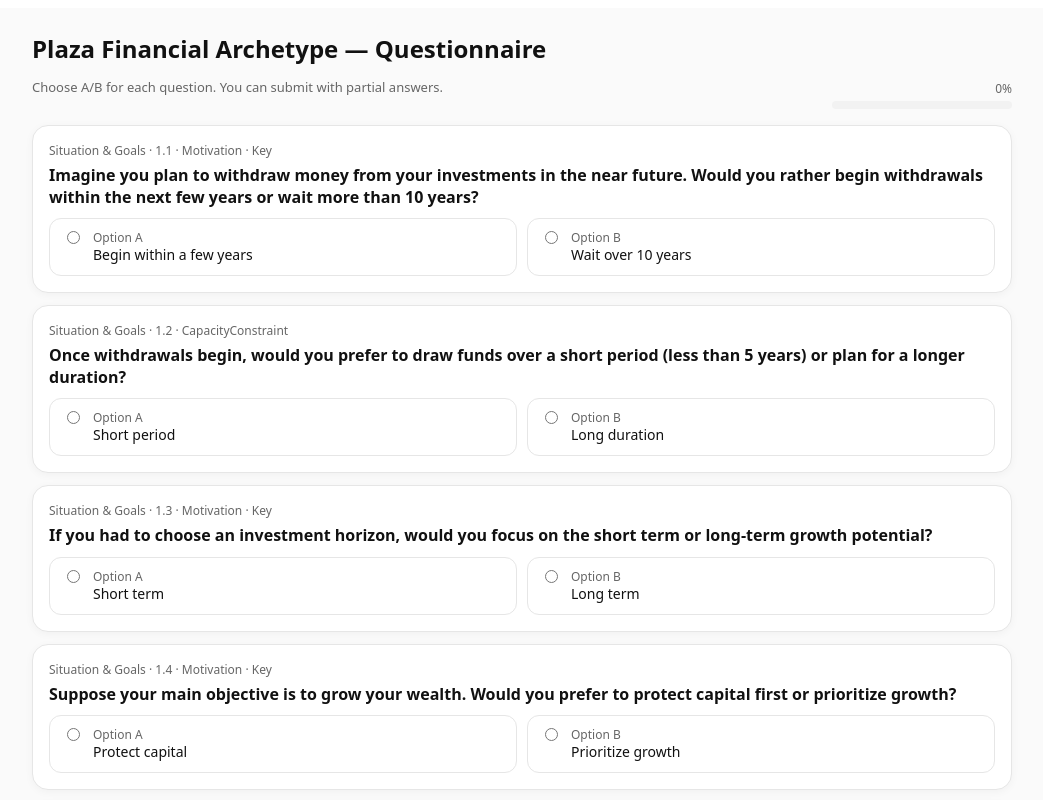
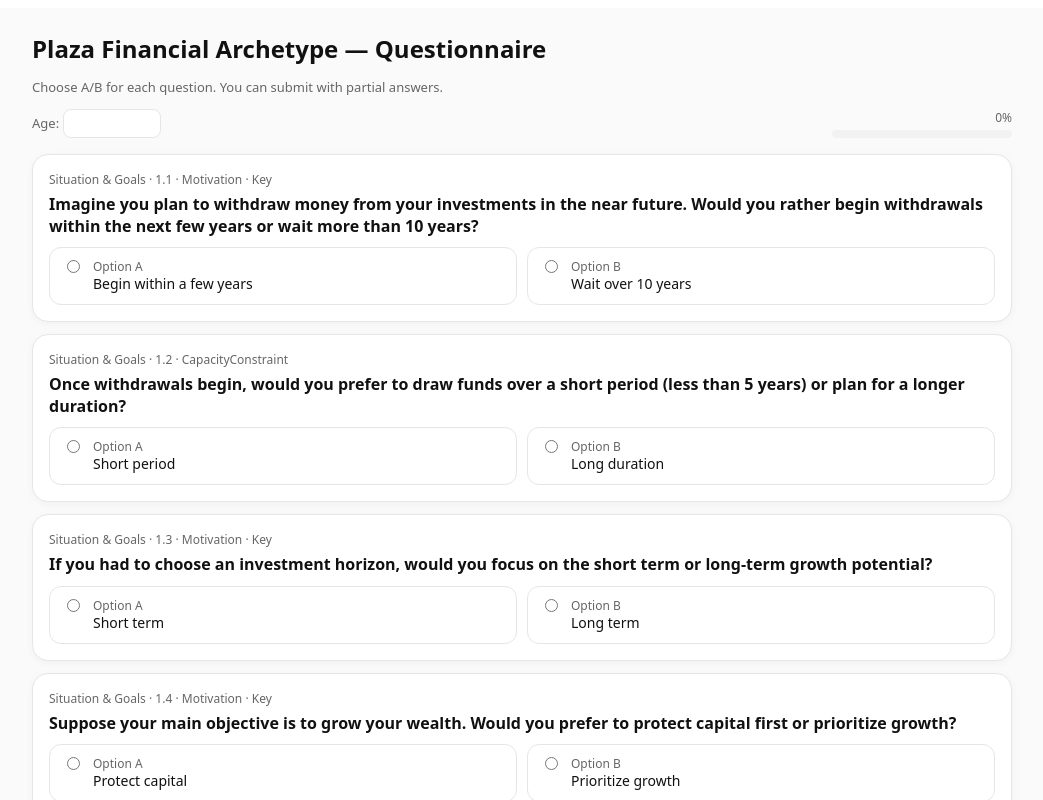
Before and after one commit to schwifty-io/plaza-archetype, a React (Vite) app: page / in a window 1280 px wide. Shown: the top 800 px of the page, without its empty margins (118-1161 px from the left). Built offline with nearby package versions, Linux system fonts and the light colour scheme.

Commit message:
Add age input and Age & Change section
Added age input for cohort analysis and new section for Age & Change. Implemented ChangeIndex calculation for assessing risk willingness and changes over time.

```diff
--- a/src/App.jsx
+++ b/src/App.jsx
@@ -1,4 +1,3 @@
-// src/App.jsx
 import React, { useMemo, useState } from "react";
 
 /**
@@ -7,6 +6,11 @@ import React, { useMemo, useState } from "react";
  * - Standard item: right-pole = 70, left-pole = 30
  * - Dimension thresholds: >=60 → right pole; <40 → left pole; 40–59 → use key-mean tiebreaker; else default left
  * Capacity flags (ability guardrails) will temper Risk Willingness B → S if any flag triggers.
+ *
+ * Additions in this version:
+ * - Age input (not scored, for cohort analysis)
+ * - Section 5: Age & Change (5.1–5.3 only for ChangeIndex; 5.4–5.5 both for Risk Willingness and ChangeIndex)
+ * - ChangeIndex (0–5) and direction (↑ more daring / → no clear change / ↓ more cautious)
  */
 
 // ===== 16 archetype descriptions (from your doc) =====
@@ -45,9 +49,9 @@ const ARCHETYPE_DESCRIPTIONS = {
     "The Casual Speculator — Markets are a hobby, not a mission. They enjoy reading financial news, trying ideas, and sometimes following tips — but without a deep plan. They see investing as part intuition, part entertainment. Advisors who keep things light yet educational can gradually build trust and structure around their behavior. Left unguided, they drift with trends; guided well, they mature into balanced investors who enjoy both the process and the purpose.",
 };
 
-// ===== Questions (same structure you already use) =====
+// ===== Questions (Sections 1–4: your current design; Section 5: Age & Change) =====
 const QUESTIONS = [
-  // Situation & Goals (Motivation / Capacity flags)
+  // ===== 1. Situation & Goals =====
   { code: "1.1", section: "Situation & Goals",
     text: "Imagine you plan to withdraw money from your investments in the near future. Would you rather begin withdrawals within the next few years or wait more than 10 years?",
     A: "Begin within a few years", B: "Wait over 10 years",
@@ -55,7 +59,8 @@ const QUESTIONS = [
   { code: "1.2", section: "Situation & Goals",
     text: "Once withdrawals begin, would you prefer to draw funds over a short period (less than 5 years) or plan for a longer duration?",
     A: "Short period", B: "Long duration",
-    dimension: "CapacityConstraint", cap: (opt)=>({ Short_Horizon_Flag: opt==="A" }) },
+    dimension: "CapacityConstraint",
+    cap: (opt)=>({ Short_Horizon_Flag: opt==="A" }) },
   { code: "1.3", section: "Situation & Goals",
     text: "If you had to choose an investment horizon, would you focus on the short term or long-term growth potential?",
     A: "Short term", B: "Long term",
@@ -71,25 +76,29 @@ const QUESTIONS = [
   { code: "1.6", section: "Situation & Goals",
     text: "Imagine an investment that offers higher return potential but with larger losses possible in a given year. Would you accept it or prefer a safer alternative?",
     A: "Accept higher potential losses", B: "Choose safer option",
-    dimension: "CapacityConstraint", cap: (opt)=>({ ConsistencyCheck: opt==="A" ? "Aggressive":"Conservative" }) },
+    dimension: "CapacityConstraint",
+    cap: (opt)=>({ ConsistencyCheck: opt==="A" ? "Aggressive":"Conservative" }) },
   { code: "1.7", section: "Situation & Goals",
     text: "Suppose your annual income and net worth are limited. Would you still invest aggressively or remain conservative?",
     A: "Invest aggressively", B: "Remain conservative",
-    dimension: "CapacityConstraint", cap: (opt)=>({ LowCapacity_Aggressive: opt==="A" }) },
+    dimension: "CapacityConstraint",
+    cap: (opt)=>({ LowCapacity_Aggressive: opt==="A" }) },
   { code: "1.8", section: "Situation & Goals",
     text: "If a large share of your total liquid assets would be invested in one account, would you be comfortable concentrating or prefer spreading risk?",
     A: "Concentrate investment", B: "Spread risk",
-    dimension: "CapacityConstraint", cap: (opt)=>({ Concentration_Flag: opt==="A" }) },
+    dimension: "CapacityConstraint",
+    cap: (opt)=>({ Concentration_Flag: opt==="A" }) },
   { code: "1.9", section: "Situation & Goals",
     text: "Imagine you face an emergency expense. Would you rely on your portfolio or your separate emergency reserves?",
     A: "Use portfolio", B: "Use emergency reserves",
-    dimension: "CapacityConstraint", cap: (opt)=>({ No_Emergency_Fund: opt==="A" }) },
+    dimension: "CapacityConstraint",
+    cap: (opt)=>({ No_Emergency_Fund: opt==="A" }) },
   { code: "1.10", section: "Situation & Goals",
     text: "If you rely on this account for living expenses, would you draw regularly or preserve it for future use?",
     A: "Draw regularly", B: "Preserve for future",
     dimension: "Motivation", isKey:false, weight:1, high:"B" },
 
-  // Risk Tolerance (Willingness)
+  // ===== 2. Risk Tolerance =====
   { code: "2.1", section: "Risk Tolerance",
     text: "If your portfolio dropped 25% in three months, would you sell part to reduce losses or hold through volatility?",
     A: "Sell part", B: "Hold through volatility",
@@ -107,7 +116,7 @@ const QUESTIONS = [
     A: "Comfortable with deviations", B: "Track the index closely",
     dimension: "RiskTolerance_Willingness", isKey:false, weight:1, high:"A" },
 
-  // Age & Experience
+  // ===== 3. Age & Experience =====
   { code: "3.1", section: "Age & Experience",
     text: "When markets swing sharply, do you usually stay calm or feel anxious about potential losses?",
     A: "Stay calm", B: "Feel anxious",
@@ -129,7 +138,7 @@ const QUESTIONS = [
     A: "Analyze independently", B: "Follow advisor recommendations",
     dimension: "Experience", isKey:false, weight:1, high:"A" },
 
-  // Behavioral & Psychological
+  // ===== 4. Behavioral & Psychological =====
   { code: "4.1", section: "Behavioral & Psychological",
     text: "When markets drop suddenly, do you check your investments frequently or avoid looking for a while?",
     A: "Check frequently", B: "Avoid looking",
@@ -170,6 +179,31 @@ const QUESTIONS = [
     text: "In stressful times, would you prefer your advisor to reduce risk proactively or stay the course per plan?",
     A: "Reduce risk", B: "Stay the course",
     dimension: "RiskTolerance_Willingness", isKey:true, weight:1, high:"B" },
+
+  // ===== 5. Age & Change =====
+  // 5.1–5.3: only for ChangeIndex (not used in archetype scoring)
+  { code: "5.1", section: "Age & Change",
+    text: "Compared to three years ago, when facing a 15% drawdown, are you now more likely to hold and rebalance or to de-risk?",
+    A: "Hold & rebalance (more comfortable now)", B: "De-risk or sell (more cautious now)",
+    dimension: "ChangeOnly", isKey: false },
+  { code: "5.2", section: "Age & Change",
+    text: "Compared to three years ago, your comfort with deviating from the index (tracking error) is:",
+    A: "Higher now (more comfortable)", B: "Lower or the same (more cautious)",
+    dimension: "ChangeOnly", isKey: false },
+  { code: "5.3", section: "Age & Change",
+    text: "Compared to three years ago, your tolerance for annual ups and downs is:",
+    A: "Higher now", B: "Lower now",
+    dimension: "ChangeOnly", isKey: false },
+
+  // 5.4–5.5: count both for Risk Willingness and ChangeIndex
+  { code: "5.4", section: "Age & Change",
+    text: "Gain frame: choose between a sure +4% or a 50% chance of +10% and 50% of 0%.",
+    A: "Sure +4%", B: "50% chance +10% / 50% 0%",
+    dimension: "RiskTolerance_Willingness", isKey: false, weight: 1, high: "B" },
+  { code: "5.5", section: "Age & Change",
+    text: "Loss frame: choose between a sure −4% or a 50% chance of −10% and 50% of 0%.",
+    A: "Sure −4%", B: "50% chance −10% / 50% 0%",
+    dimension: "RiskTolerance_Willingness", isKey: false, weight: 1, high: "B" },
 ];
 
 // === Polarity letters ===
@@ -188,20 +222,33 @@ function computeScores(answers){
 
   for(const q of QUESTIONS){
     const opt=answers[q.code]; if(!opt) continue;
-    if(q.dimension==="CapacityConstraint" && q.cap){ Object.assign(capacity, q.cap(opt)); continue; }
+
+    // capacity guardrails
+    if(q.dimension==="CapacityConstraint" && q.cap){
+      Object.assign(capacity, q.cap(opt));
+      continue;
+    }
+
+    // skip items not belonging to the four scored dimensions
+    if(!(q.dimension in perDim)) continue;
+
+    // numeric scoring
     const towardRight = (opt === (q.high || "B"));
     const s = towardRight ? (q.isKey?keyHigh:stdHigh) : (q.isKey?keyLow:stdLow);
     perDim[q.dimension].push({ score:s, w:q.weight||1, isKey:!!q.isKey });
   }
 
+  // dimension averages
   const dimScores={};
   for(const d of Object.keys(perDim)){
-    const arr=perDim[d]; if(!arr.length){ dimScores[d]=null; continue; }
+    const arr=perDim[d];
+    if(!arr.length){ dimScores[d]=null; continue; }
     const w=arr.reduce((s,a)=>s+(a.w||1),0);
     const tot=arr.reduce((s,a)=>s+(a.score||0)*(a.w||1),0);
     dimScores[d]=Math.round((tot/w)*100)/100;
   }
 
+  // polarity with thresholds + key tie-break
   const polarities={};
   for(const d of Object.keys(RIGHT_LEFT)){
     const sc=dimScores[d], [r,l]=RIGHT_LEFT[d];
@@ -215,12 +262,24 @@ function computeScores(answers){
     else polarities[d]=DEFAULT_GRAY[d];
   }
 
+  // capacity tempering
   const hard = capacity.Short_Horizon_Flag||capacity.Concentration_Flag||capacity.No_Emergency_Fund||capacity.LowCapacity_Aggressive;
   let riskLetter = polarities.RiskTolerance_Willingness||"S", capacityAdjusted=false;
   if(hard && riskLetter==="B"){ riskLetter="S"; capacityAdjusted=true; }
 
   const code = `${polarities.Motivation||"L"}${riskLetter}${polarities.Experience||"F"}${polarities.BehavioralControl||"D"}`;
   return { dimScores, polarities:{...polarities,RiskTolerance_Willingness:riskLetter}, archetype:code, capacity, capacityAdjusted };
+}
+
+// ChangeIndex: 5.1–5.3 A=“更敢”；5.4–5.5 B=“更敢”
+function computeChangeIndex(ans){
+  const more = ["5.1","5.2","5.3"].reduce((s,c)=> s + (ans[c]==="A" ? 1 : 0), 0);
+  const extra = ["5.4","5.5"].reduce((s,c)=> s + (ans[c]==="B" ? 1 : 0), 0);
+  const score = more + extra;   // 0–5
+  let dir = "→";                // no clear change
+  if (score >= 4) dir = "↑";    // more daring now
+  else if (score <= 1) dir = "↓"; // more cautious now
+  return { score, direction: dir };
 }
 
 // ===== Minimal, clean UI (no Tailwind) =====
@@ -306,11 +365,13 @@ function Stat({title, score, pol}){
 export default function App(){
   const [answers,setAnswers]=useState({});
   const [show,setShow]=useState(false);
+  const [age, setAge] = useState("");
 
   const done = Object.keys(answers).filter(k=>answers[k]).length;
   const progress = Math.round((done/QUESTIONS.length)*100);
 
   const result = useMemo(()=>computeScores(answers),[answers]);
+  const change = useMemo(()=>computeChangeIndex(answers), [answers]);
   const desc = ARCHETYPE_DESCRIPTIONS[result.archetype] || "No description available for this code.";
 
   return (
@@ -321,10 +382,23 @@ export default function App(){
           <div>
             <h1 style={S.h1}>Plaza Financial Archetype — Questionnaire</h1>
             <p style={S.hint}>Choose A/B for each question. You can submit with partial answers.</p>
+            {/* Age input */}
+            <div style={{ display:"flex", gap:12, alignItems:"center", marginTop:8 }}>
+              <label style={{ fontSize:13, color:"#666" }}>
+                Age:&nbsp;
+                <input
+                  type="number" min="18" max="99" value={age}
+                  onChange={(e)=>setAge(e.target.value)}
+                  style={{ width:80, padding:"6px 8px", border:"1px solid #e6e6e6", borderRadius:8 }}
+                />
+              </label>
+            </div>
           </div>
-          <div style={S.progressBox}>
-            <div style={{textAlign:"right", fontSize:12, color:theme.subtext, marginBottom:4}}>{progress}%</div>
-            <div style={S.progressBar}><div style={S.progressInner(progress)}/></div>
+          <div>
+            <div style={S.progressBox}>
+              <div style={{textAlign:"right", fontSize:12, color:theme.subtext, marginBottom:4}}>{progress}%</div>
+              <div style={S.progressBar}><div style={S.progressInner(progress)}/></div>
+            </div>
           </div>
         </div>
 
@@ -338,7 +412,7 @@ export default function App(){
         {/* actions */}
         <div style={S.btnRow}>
           <button style={S.btnPrimary} onClick={()=>setShow(true)}>Compute Archetype</button>
-          <button style={S.btnOutline} onClick={()=>{ setAnswers({}); setShow(false); }}>Reset</button>
+          <button style={S.btnOutline} onClick={()=>{ setAnswers({}); setShow(false); setAge(""); }}>Reset</button>
         </div>
 
         {/* results */}
@@ -347,6 +421,8 @@ export default function App(){
             <div style={S.resultHead}>
               <div style={{fontSize:18, fontWeight:700}}>Results</div>
               <div style={S.badge}>Archetype: <b>{result.archetype}</b></div>
+              <div style={S.badge}>Change vs 3y: <b>{change.direction}</b> <span style={{color:"#666"}}>({change.score}/5)</span></div>
+              {age && <div style={S.badge}>Age: <b>{age}</b></div>}
               {result.capacityAdjusted && <div style={{...S.badge, borderColor: theme.green, color: theme.green}}>Capacity triggered → Risk set to S</div>}
             </div>
 
@@ -358,7 +434,7 @@ export default function App(){
             </div>
 
             <p style={S.note}>
-              Scoring bands: Standard 30/70; Key 20/80. Thresholds ≥60 → right pole (M/B/E/D); &lt;40 → left pole (L/S/F/C); gray zone uses key-item mean; conservative default. Capacity flags temper Risk Willingness (B → S) when triggered.
+              Scoring bands: Standard 30/70; Key 20/80. Thresholds ≥60 → right pole (M/B/E/D); &lt;40 → left pole (L/S/F/C); gray zone uses key-item mean; conservative default. Capacity flags temper Risk Willingness (B → S) when triggered. Age and ChangeIndex are supplementary (not altering dimension scores).
             </p>
 
             {/* archetype full description */}
```
